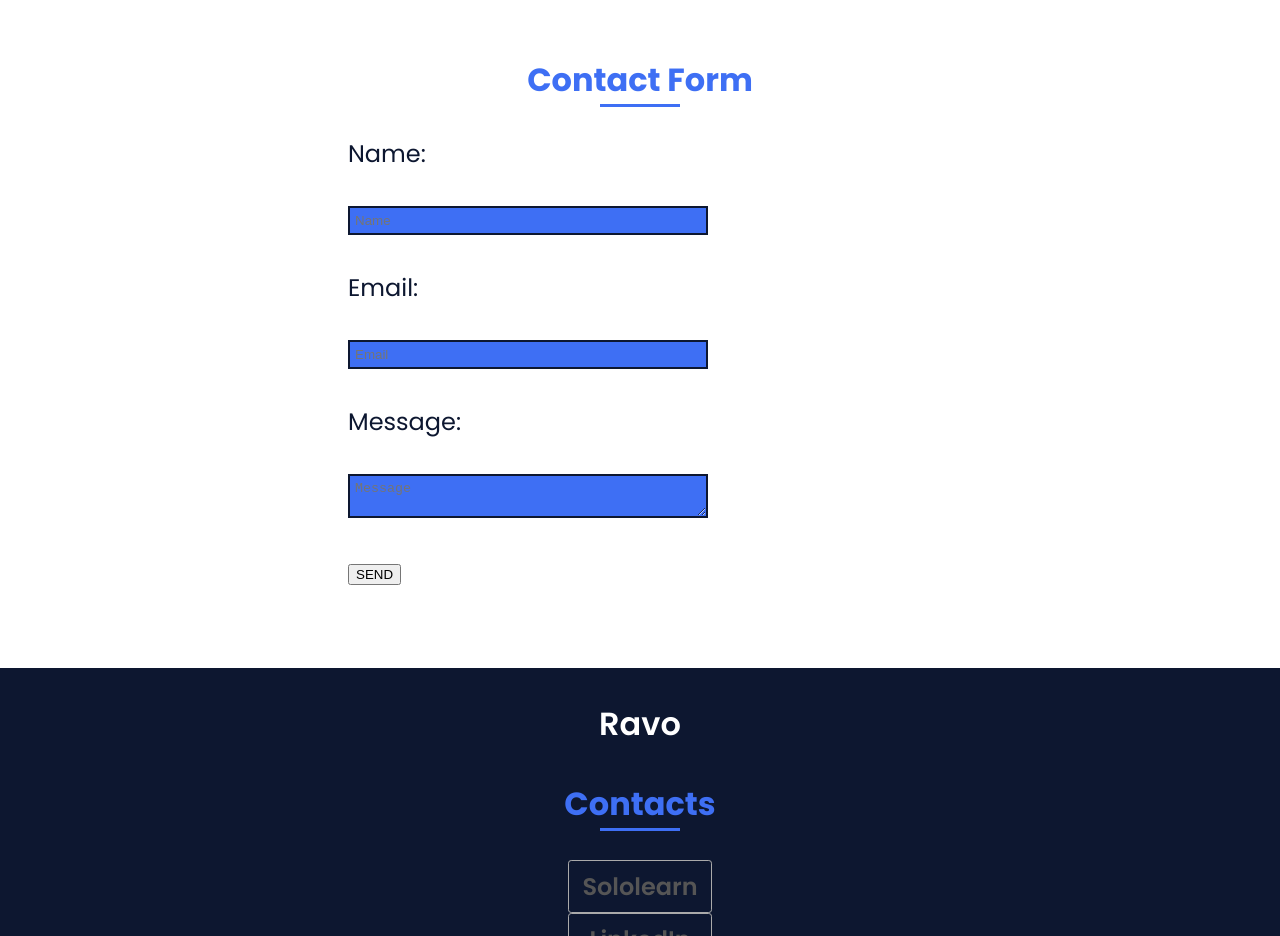
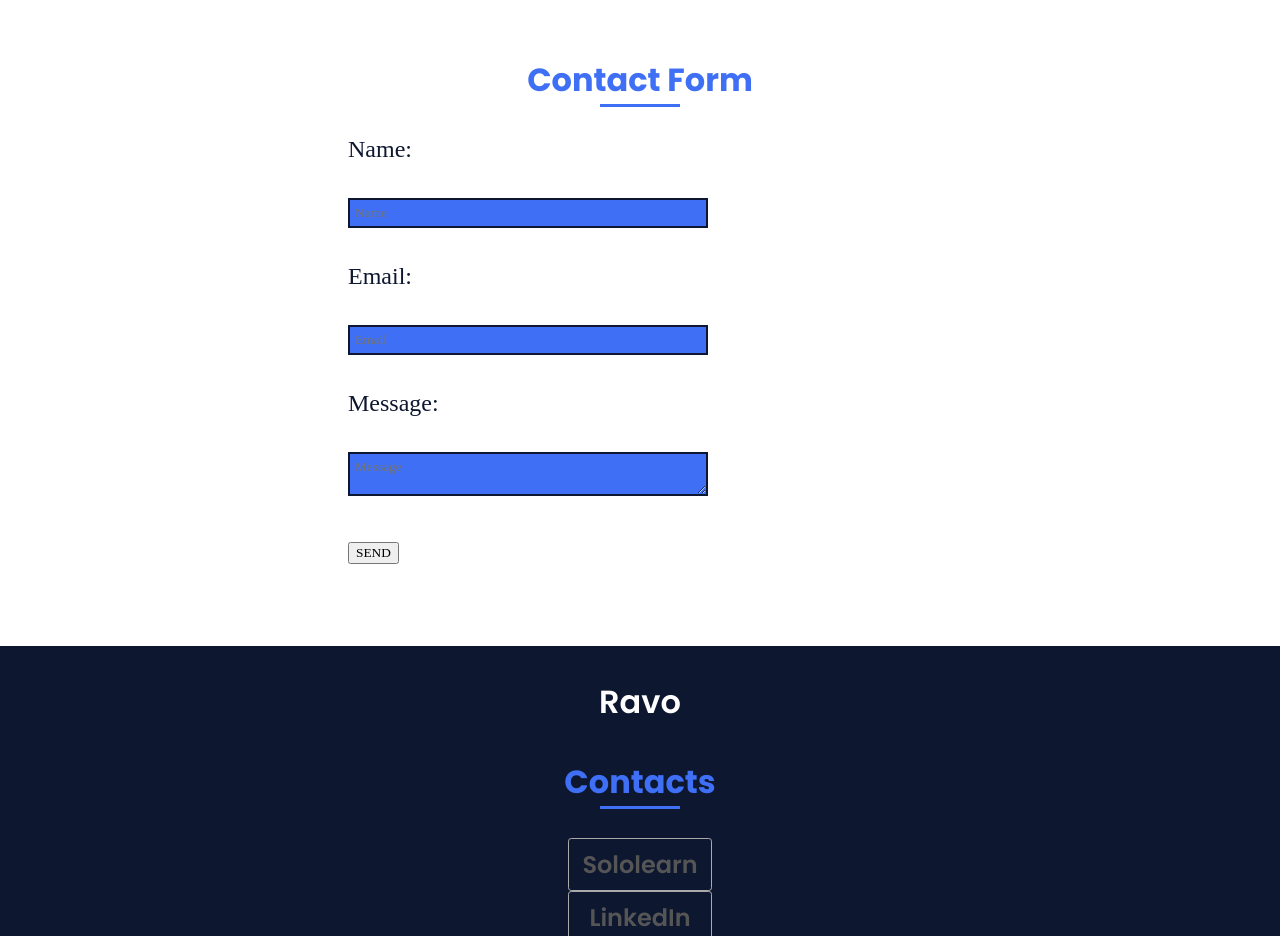
Before and after one commit to epramh/Portfolio, a website: page index.html in a window 1280 px wide. Shown: the part 2580-3516 px from the top of the page. Drawn offline with nearby package versions, Linux system fonts and the light colour scheme.

Commit message:
Add font-family to contact

```diff
--- a/assets/css/styles.css
+++ b/assets/css/styles.css
@@ -27,6 +27,8 @@
         --body-font: 'Poppins', sans-serif;
         --big-font-size: 2rem;
         --h2-font-size: 1.25rem;
+        --label-font:'Times New Roman', 'serif';
+        --placeholder-font:'serif';
         --normal-font-size: 0.938rem;
         --small-font-size: .75rem;
     }
@@ -126,6 +128,10 @@ img {
 .section {
     padding-bottom: 2rem;
     padding-top: 3rem;
+}
+
+label, ::placeholder, input {
+    font-family: var(--label-font);
 }
 
 /*===== LAYOUT =====*/
```
